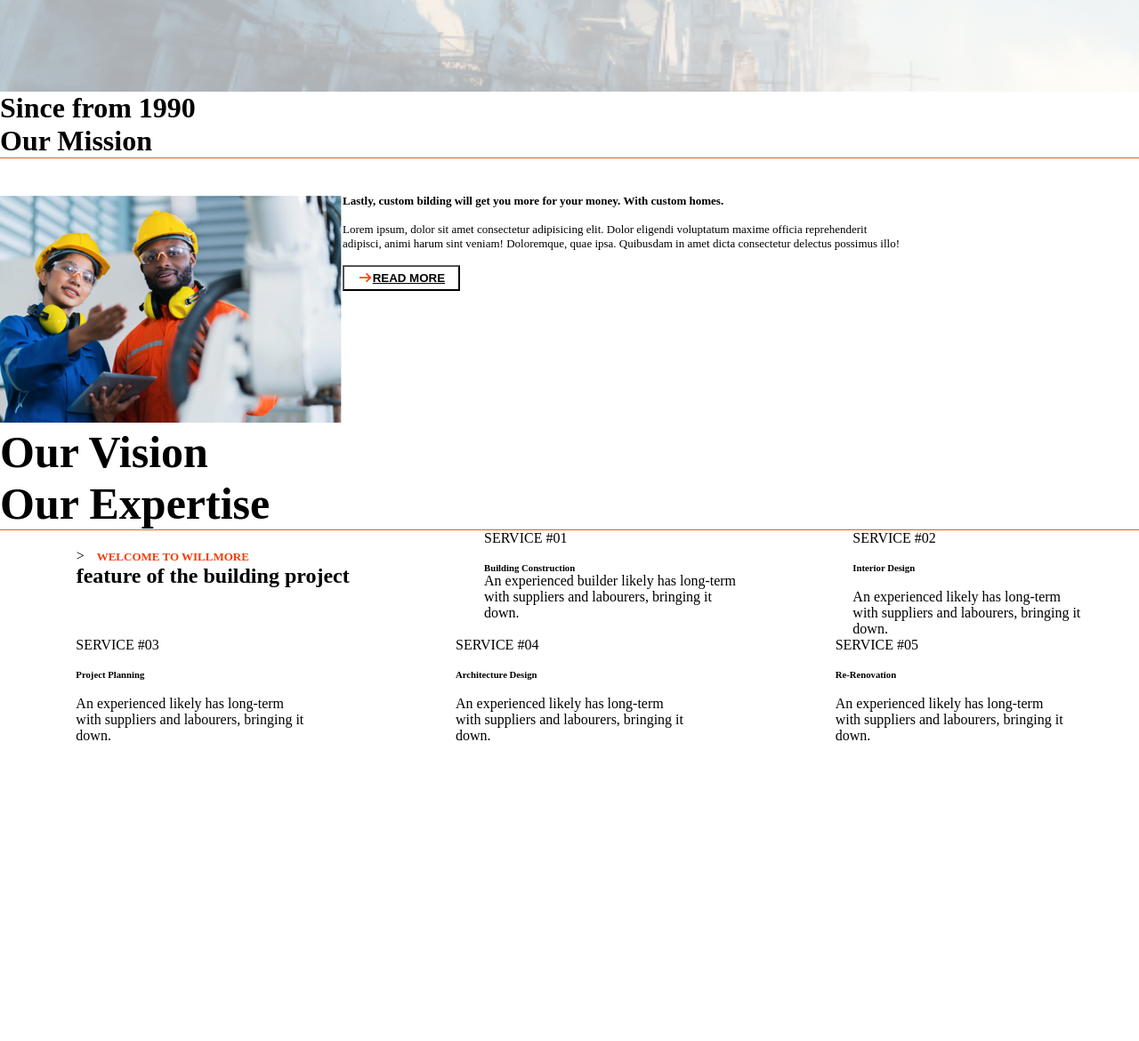
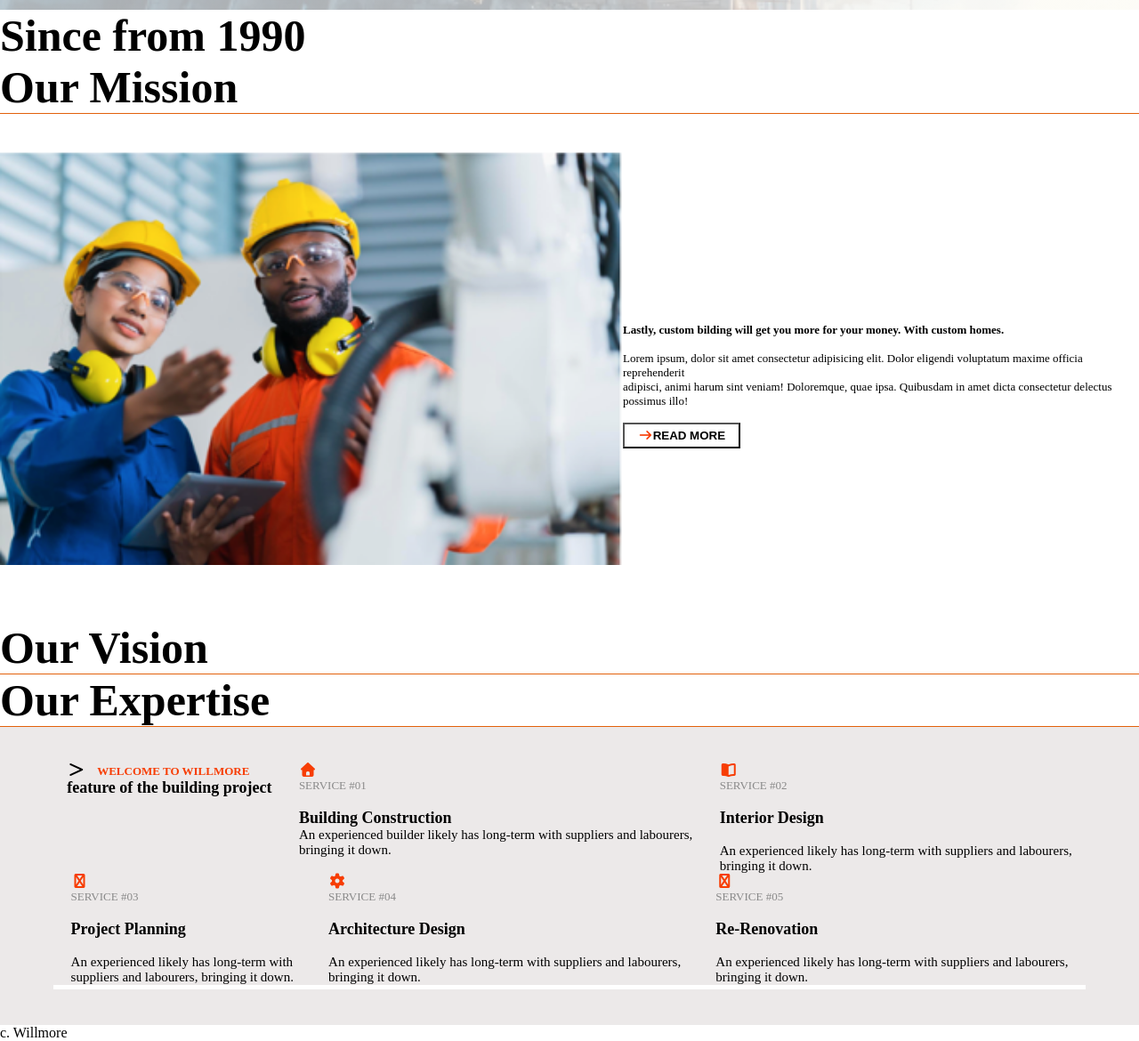
Before and after one commit to Victoria-imaobong2/WillmoreWebsite, a plain HTML site: page willmore.html in a window 1280 px wide. Shown: the part 810-1980 px from the top of the page at 89% size. Before the commit the page ends 1651 px from the top, so only its background shows below. Drawn offline with Linux system fonts and the light colour scheme.

Commit message:
almost final of frontend

```diff
--- a/willmore.css
+++ b/willmore.css
@@ -44,7 +44,7 @@ nav{
 .down{
     display: flex;
     align-items: center;
-    padding: 10px;
+    padding: 0px 10px;
     justify-content: space-between;
     border-top: 1.5px solid #d1d1d1;
 }
@@ -57,6 +57,7 @@ nav{
 }
 a{
     color: black;
+    text-decoration: none;
 }
 
 .down .empty{
@@ -81,13 +82,23 @@ a{
     display: flex;
     justify-content: space-evenly;
     gap: 25px;
+    padding: 20px 0px;
 }
-
+.note{
+    font-size: 10px;
+    color: #8a8a8a;
+}
+.talk{
+    font-size: 10px;
+    color: #8a8a8a;
+}
 .down .downRight .note > span{
     font-weight: bolder;
+    color: black;
 }
 .down .downRight .talk >span {
     font-weight: bolder;
+    color: black;
 }
 .call{
     display: flex;
@@ -98,8 +109,15 @@ a{
 .email {
     display: flex;
 }
-
-
+.down .parallel {
+    width: 1px;
+    height: 2vh;
+    background: #8a8a8a;
+}
+.down .search{
+    color: #8a8a8a;
+    font-size: 10px;
+}
 
 
 nav .fas{
@@ -109,11 +127,7 @@ nav .icon{
     color: black;
 }
 
-.downRight .parallel{
-    width: 2px;
-    height: 5rem;
-    color: black;
-}
+
 
 .left .fas{
     display: flex;
@@ -122,6 +136,9 @@ nav .icon{
     color: #000;
 }
 
+main{
+    justify-self:;
+}
 .hero {
     width: 100%;
     height: 90vh;
@@ -134,6 +151,10 @@ nav .icon{
         url(./hero_bg.jpg);
     background-position: center;
     background-size: cover;}
+
+    .welbuild{
+
+    }
 
     .tiny{
         color: var(--primary-colour);
@@ -170,15 +191,15 @@ nav .icon{
     nav .fas {
             color: var(--primary-colour);
     }
-    since{
-        font-family: ;
+    .since{
+        font-size: 50px;
     }
     .thirdsec{
         display: flex;
         border-top: 1px solid rgb(226, 97, 11);
         padding-top: 40px;
         font-size: small;
-        justify-content:;
+        justify-content: space-evenly;
     }
     .thirdsec span{
         font-weight: bold;
@@ -192,6 +213,12 @@ nav .icon{
     .thirdsec .fas{
         color: var(--primary-colour);
     }
+    .image1{
+        padding-bottom: 60px;
+    }
+    .image2{
+        width: 700px;
+    }
 
     .vision{
         border-bottom: 1px solid rgb(226, 97, 11);
@@ -199,19 +226,33 @@ nav .icon{
         font-weight: bold;
     }
 
+    .mainfeature{
+        padding: 40px 60px;
+        background-color: #ece9e9;
+    }
+
+    .mainfeature .fas{
+        color: var(--primary-colour);
+    }
+
+    .writeups{
+        font-size: 15px;
+    }
     .firstSec{
         display: flex;
         justify-content: space-around;
+        align-content: space-evenly;
     }
 
      .secondsec {
             display: flex;
             justify-content: space-around;
             border-bottom: 5px solid white;
+            align-content: space-evenly;
         }
 
     .feature{
-        margin: 20px;
+
     }
     .feature span{
         color: var(--primary-colour);
@@ -219,13 +260,41 @@ nav .icon{
         font-size: small;
         margin-left: 10px;
     }
+    .feature >h2{
+        font-size: large;
+    }
 
-    .service2{
+    .service1 > h6{
+        font-weight: bolder;
+        font-size: large;
 
     }
-    .service3{
+    .service2 > h6{
+        font-weight: bolder;
+            font-size: large;
+    }
+    .service3 >h6{
+        font-weight: bolder;
+        font-size: large;
+    }
+    .service4 > h6{
+        font-weight: bolder;
+        font-size: large;
+    }
+    .service5 > h6 {
+        font-weight: bolder;
+        font-size: large;
+    }
+    .service{
+        font-size: small;
+        color: #8a8a8a
+    }
 
+    .mid{
+        align-content: center;
     }
-    .service4 {}
 
-    .service5 {}
+    .willi{
+        align-content: center;
+        justify-content: center;
+    }
--- a/willmore.html
+++ b/willmore.html
@@ -36,14 +36,11 @@
         <div class="upRight">
           <div>
             <a href="#"><i class="icon fa-brands fa-facebook-f"></i></a>
-          </div>
-          <div>
+
             <a href="#"><i class="icon fa-brands fa-x-twitter"></i></a>
-          </div>
-          <div>
+
             <a href="#"><i class="icon fa-brands fa-behance"></i></a>
-          </div>
-          <div>
+
             <a href="#"><i class="icon fa-brands fa-youtube"></i></a>
           </div>
         </div>
@@ -107,6 +104,7 @@
     </nav>
     <main>
       <section class="hero">
+        <section class="welbuild">
         <div class="welcome">
           <p class="tiny"><span class="arrow">></span>WELCOME TO WILLMORE</p>
         </div>
@@ -118,6 +116,7 @@
           <button class="book"><a href="#"><i class="fa-solid fa-arrow-right"></i>BOOK NOW</a></button>
           <button class="learn"><a href="#"><i class="fa-solid fa-arrow-right"></i>LEARN MORE</a></button>
         </div>
+        </section>
       </section>
     </main>
 
@@ -128,10 +127,10 @@
       </h1>
 
       <div class="thirdsec">
-        <div>
-          <img src="./engineer.png" alt="photo of engineer" />
+        <div class="image1">
+          <img class="image2" src="./engineer.png" alt="photo of engineer" />
         </div>
-        <div>
+        <div class="mid">
           <span
             >Lastly, custom bilding will get you more for your money. With
             custom homes.
@@ -146,74 +145,78 @@
         </div>
       </div>
     </div>
-    <div class="vision">Our Vision <br />Our Expertise</div>
-    <div>
+    <div class="">
+      <div class="vision">Our Vision</div>
+    <div class="vision">Our Expertise</div></div>
+    <div class="mainfeature">
       <div class="firstSec">
       <section class="feature">
-          > <span>WELCOME TO WILLMORE</span>
+          <i class="fa-solid fa-greater-than"></i> <span>WELCOME TO WILLMORE</span>
         <br />
         <h2>feature of the building project</h2>
       </section>
       <section class="service1">
-        <!--House icon-->
+        <i class="fas fa-solid fa-house"></i>
         <p class="service">SERVICE #01</p>
         <br />
         <h6>Building Construction</h6>
-        <p>
-          An experienced builder likely has long-term <br />with suppliers and
-          labourers, bringing it <br />down.
+        <p class="writeups">
+          An experienced builder likely has long-term with suppliers and
+          labourers, <br>bringing it down.
         </p>
       </section>
       <section class="service2">
-        <!--book icon-->
+       <i class="fas fa-solid fa-book-open"></i>
         <p class="service">SERVICE #02</p>
         <br />
         <h6>Interior Design</h6>
         <br />
-        <p>
-          An experienced likely has long-term <br />with suppliers and
-          labourers, bringing it <br />down.
+        <p class="writeups">
+          An experienced likely has long-term with suppliers and
+          labourers, <br>bringing it down.
         </p>
       </section>
       </div>
 
       <div class="secondsec">
         <section class="service3">
-          <!--book icon-->
+          <i class="fas fa-brands fa-wpbeginner"></i>
           <p class="service">SERVICE #03</p>
           <br />
           <h6>Project Planning</h6>
           <br />
-          <p>
-            An experienced likely has long-term <br />with suppliers and
-            labourers, bringing it <br />down.
+          <p class="writeups">
+            An experienced likely has long-term with <br>suppliers and
+            labourers, bringing it down.
           </p>
         </section>
 
         <section class="service4">
-          <!--book icon-->
+          <i class="fas fa-solid fa-gear"></i>
           <p class="service">SERVICE #04</p>
           <br />
           <h6>Architecture Design</h6>
           <br />
-          <p>
-            An experienced likely has long-term <br />with suppliers and
-            labourers, bringing it <br />down.
+          <p class="writeups">
+            An experienced likely has long-term with suppliers and
+            labourers,  <br>bringing it down.
           </p>
         </section>
 
         <section class="service5">
-          <!--book icon-->
+          <i class="fas fa-brands fa-canadian-maple-leaf"></i>
           <p class="service">SERVICE #05</p>
           <br />
           <h6>Re-Renovation</h6>
           <br />
-          <p>
-            An experienced likely has long-term <br />with suppliers and
-            labourers, bringing it <br />down.
+          <p class="writeups">
+            An experienced likely has long-term with suppliers and
+            labourers, <br>bringing it down.
           </p>
         </section>
       </div>
     </div>
+
+    <footer class="willi">c. Willmore</footer>
   </body>
 </html>
```
